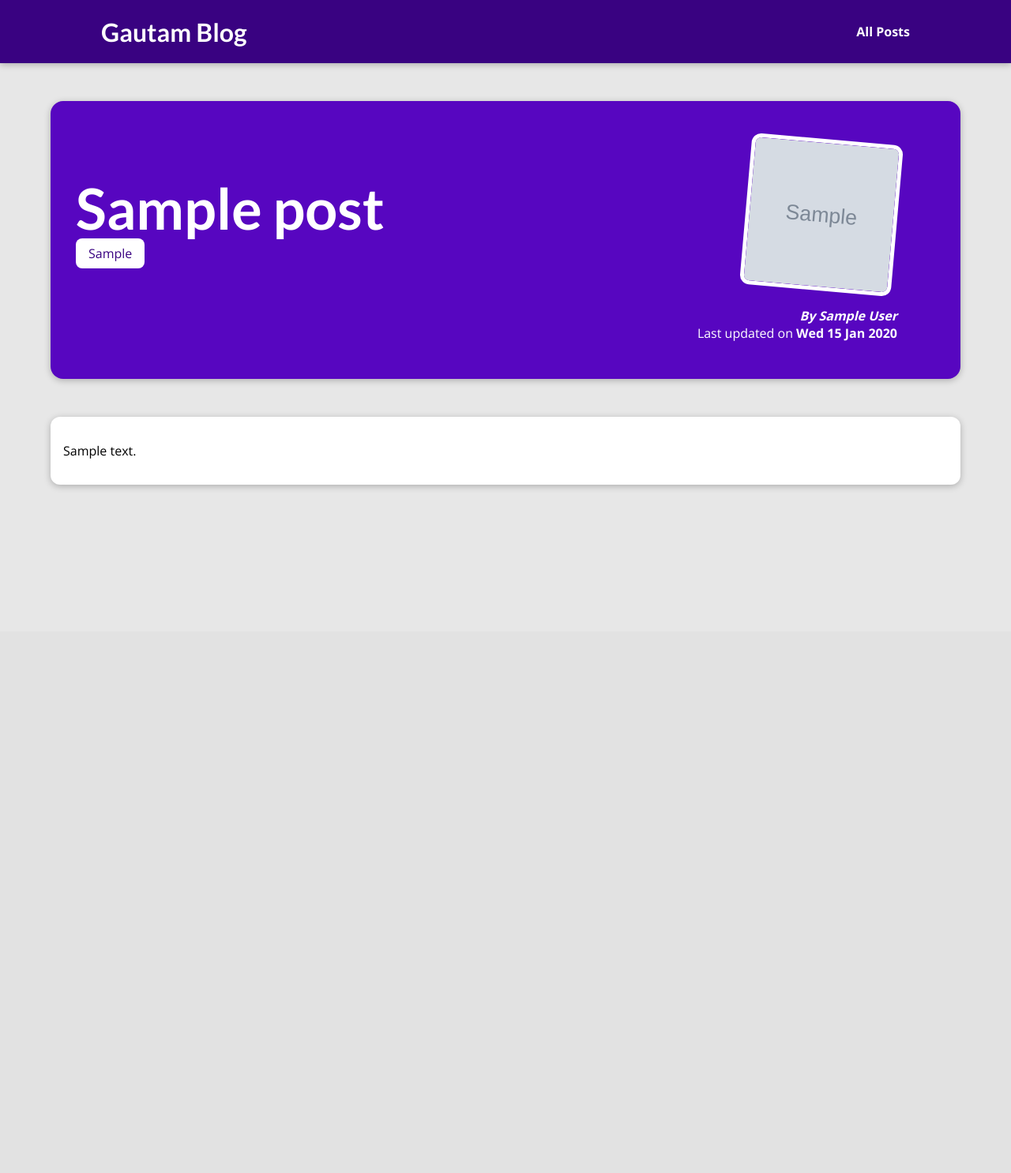
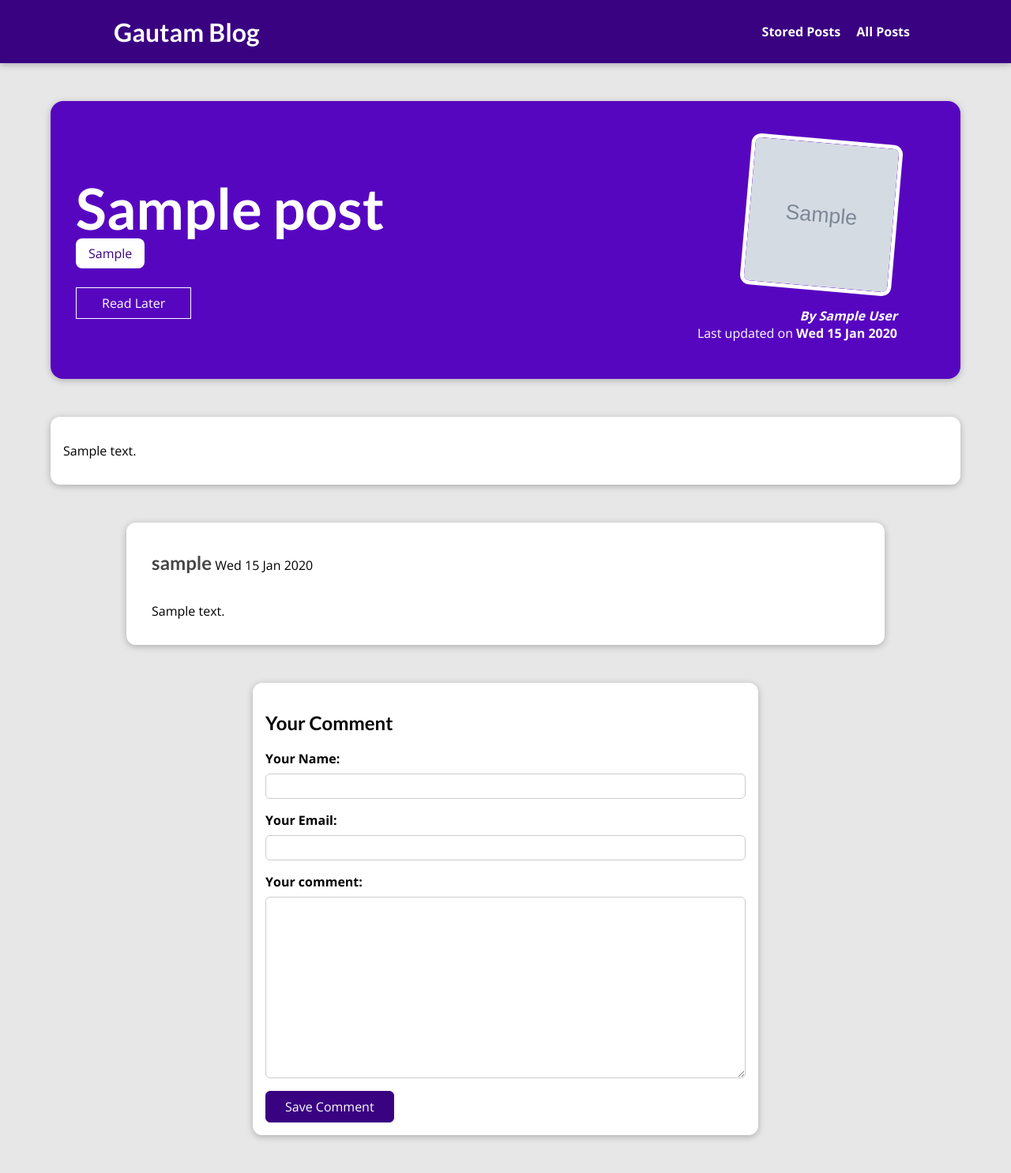
Before and after one commit to Gautam-Diwan/Django-Personal-Blog, a Django app: a page that uses my_site/templates/base.html in a window 1280 px wide. Shown: the whole page at 79% size. Before the commit the page ends 618 px from the top, so only its background shows below. Run offline with Django 5.2, Linux system fonts and the light colour scheme; tables that the repository leaves empty hold one stand-in row (values such as "Sample post"); grey boxes marked "Sample" are stand-in pictures.

Commit message:
Add comments and Read Later functionality

```diff
--- /dev/null
+++ b/my_site/blog/forms.py
@@ -0,0 +1,12 @@
+from django import forms
+from .models import Comment
+
+class CommentForm(forms.ModelForm):
+    class Meta:
+        model = Comment
+        exclude = ["post"]
+        labels = {
+            "user_name": "Your Name",
+            "user_email": "Your Email",
+            "text": "Your comment"
+        }
--- a/my_site/blog/models.py
+++ b/my_site/blog/models.py
@@ -33,3 +33,19 @@ class Post(models.Model):
     author = models.ForeignKey(
         Author, null=True, on_delete=models.SET_NULL, related_name="posts")
     tags = models.ManyToManyField(Tag)
+
+    def __str__(self):
+        return self.title
+
+
+
+class Comment(models.Model):
+    user_name = models.CharField(max_length=120)
+    user_email = models.EmailField(max_length=254)
+    text = models.TextField(max_length=400)
+    post = models.ForeignKey(
+        Post, on_delete=models.CASCADE, related_name="comments")
+    date = models.DateField(auto_now=True)
+
+    def __str__(self):
+        return self.text
--- a/my_site/blog/static/blog/post-details.css
+++ b/my_site/blog/static/blog/post-details.css
@@ -57,6 +57,25 @@ body {
     font-weight: bold;
 }
 
+#read-later {
+    margin: 2rem 0;
+}
+
+#read-later button {
+    background-color: transparent;
+    border: 1px solid white;
+    padding: 0.5rem 2rem;
+    font: inherit;
+    color: white;
+    cursor: pointer;
+}
+
+#read-later button:hover,
+#read-later button:active {
+    background-color: white;
+    color: #390281;
+}
+
 main {
     width: 90%;
     max-width: 90rem;
@@ -73,3 +92,117 @@ main {
     padding: 0.5rem 1rem;
     border-radius: 8px;
 }
+
+#comment-form {
+    margin: 3rem auto;
+    width: 90%;
+    max-width: 40rem;
+    border-radius: 12px;
+    background-color: white;
+    box-shadow: 0 2px 8px rgba(0, 0, 0, 0.25);
+    padding: 1rem;
+}
+
+#comment-form button {
+    font: inherit;
+    background-color: #390281;
+    color: white;
+    border: 1px solid #390281;
+    padding: 0.5rem 1.5rem;
+    border-radius: 6px;
+    cursor: pointer;
+}
+
+#comment-form button:hover,
+#comment-form button:active {
+    background-color: #4f0ba7;
+    border-color: #4f0ba7;
+}
+
+.form-control {
+    margin-bottom: 1rem;
+}
+
+.form-control label {
+    font-weight: bold;
+    margin-bottom: 0.5rem;
+    display: block;
+}
+
+.form-control input,
+.form-control textarea {
+    display: block;
+    width: 100%;
+    font: inherit;
+    padding: 0.25rem;
+    border-radius: 6px;
+    border: 1px solid #ccc;
+}
+
+.errorlist {
+    list-style: none;
+    margin: 0.5rem 0;
+    padding: 0;
+    color: #d6000b;
+}
+
+.invalid label {
+    color: #d6000b;
+}
+
+.invalid input,
+.invalid textarea {
+    border-color: #d6000b;
+    background-color: #ffe6e7;
+}
+
+#alert {
+    margin: 8rem auto 3rem auto;
+    border: 1px solid #d6000b;
+    background-color: #ffe6e7;
+    padding: 1rem;
+    width: 90%;
+    max-width: 40rem;
+}
+
+#alert a {
+    text-decoration: none;
+    border: 1px solid #d6000b;
+    background-color: #d6000b;
+    color: white;
+    padding: 0.25rem 1.5rem;
+    border-radius: 6px;
+}
+
+#comments {
+    margin: 3rem auto;
+    width: 90%;
+    max-width: 60rem;
+    border-radius: 12px;
+    background-color: white;
+    box-shadow: 0 2px 8px rgba(0, 0, 0, 0.25);
+    padding: 1rem 2rem;
+}
+
+#comments ul {
+    list-style: none;
+    margin: 0;
+    padding: 0;
+}
+
+#comments li {
+    margin-bottom: 1rem;
+    border-bottom: 2px solid #ccc;
+}
+
+#comments li:last-of-type {
+    border-bottom: none;
+}
+
+#comments h2 {
+    color: #464646;
+}
+
+.comment-header {
+    display: ruby;
+}
--- a/my_site/blog/templates/blog/post-details.html
+++ b/my_site/blog/templates/blog/post-details.html
@@ -10,12 +10,33 @@
 {% endblock css_files %}
 
 {% block content %}
+    {% if comment_form.errors %}
+    <div id="alert">
+        <h2>Saving the comment failed!</h2>
+        <p>Please check the comment form below and try again.</p>
+        <a href="#comment-form"></a>
+    </div>
+    {% endif %}
+
     <section id="summary">
         <h2>{{ post.title}}</h2>
         <div>
             {% for tag in post_tags %}
                 <span class="tag">{{ tag.caption }}</span>
             {% endfor %}
+        </div>
+        <div id="read-later">
+            <form action="{% url "read-later" %}" method="POST">
+                {% csrf_token %}
+                <input type="hidden" name="post_id" value="{{ post.id }}">
+                <button>
+                    {% if saved_for_later %}
+                        Remove from "Read later" list
+                    {% else %}
+                        Read Later
+                    {% endif %}
+                </button>
+            </form>
         </div>
         <article>
             <img src="{{ post.image.url }}">
@@ -29,4 +50,33 @@
     <main>
         <p>{{ post.content|linebreaks }}</p>
     </main>
+
+    <section id="comments">
+        <ul>
+            {% for comment in comments %}
+                <li>
+                    <div class="comment-header">
+                        <h2>{{ comment.user_name }}</h2>
+                        <time>{{ comment.date|date:"D d M Y" }}</time>
+                    </div>
+                    <p>{{ comment.text|linebreaks }}</p>
+                </li>
+            {% endfor %}
+        </ul>
+    </section>
+
+    <section id="comment-form">
+        <h2>Your Comment</h2>
+        <form action="{% url "post-details-page" post.slug %}" method="POST">
+            {% csrf_token %}
+            {% for form_field in comment_form %}
+                <div class="form-control {% if form_field.errors %}invalid{% endif %}">
+                    {{ form_field.label_tag }}
+                    {{ form_field }}
+                    {{ form_field.errors }}
+                </div>
+            {% endfor %}
+            <button>Save Comment</button>
+        </form>
+    </section>
 {% endblock content %}
--- a/my_site/blog/urls.py
+++ b/my_site/blog/urls.py
@@ -3,5 +3,6 @@ from . import views
 urlpatterns = [
     path("", views.StartingPageView.as_view(), name="starting-page"),
     path("posts", views.AllPostsView.as_view(), name="posts-page"),
-    path("post/<slug:slug>", views.SinglePostView.as_view(), name="post-details-page")
+    path("post/<slug:slug>", views.SinglePostView.as_view(), name="post-details-page"),
+    path("read-later", views.ReadLaterView.as_view(), name="read-later")
 ]
--- a/my_site/blog/views.py
+++ b/my_site/blog/views.py
@@ -1,9 +1,13 @@
 from datetime import date
 
 from django.shortcuts import render, get_object_or_404
+from django.http import HttpResponseRedirect
+from django.urls import reverse
 from django.views.generic import ListView, DetailView
+from django.views import View
 
 from .models import Post
+from .forms import CommentForm
 
 # Create your views here.
 
@@ -28,11 +32,70 @@ class AllPostsView(ListView):
     context_object_name = "all_posts"
 
 
-class SinglePostView(DetailView):
-    model = Post
-    template_name = "blog/post-details.html"
+class SinglePostView(View):
 
-    def get_context_data(self, **kwargs):
-        context = super().get_context_data(**kwargs)
-        context["post_tags"] = self.object.tags.all()
-        return context
+    def is_stored_post(self, request, post_id):
+        stored_posts = request.session.get("stored_posts", [])
+        is_saved_for_later = post_id in stored_posts
+        return is_saved_for_later
+
+    def __render_context(self, request, post):
+
+        context = {
+            "post": post,
+            "post_tags": post.tags.all(),
+            "comment_form": CommentForm(),
+            "comments": post.comments.all().order_by("-id"),
+            "saved_for_later": self.is_stored_post(request, post.id)
+        }
+        return render(request, "blog/post-details.html", context)
+
+    def get(self, request, slug):
+        post = Post.objects.get(slug=slug)
+
+        return self.__render_context(request, post)
+
+    def post(self, request, slug):
+        comment_form = CommentForm(request.POST)
+        post = Post.objects.get(slug=slug)
+
+        if comment_form.is_valid():
+            comment = comment_form.save(commit=False)
+            comment.post = post
+            comment.save()
+            return HttpResponseRedirect(reverse("post-details-page", args=[slug]))
+
+        return self.__render_context(request, post)
+
+
+class ReadLaterView(View):
+    def get(self, request):
+        stored_posts = request.session.get("stored_posts", [])
+        context = {}
+
+        if len(stored_posts) == 0:
+            context["posts"] = []
+            context["has_posts"] = False
+        else:
+            posts = Post.objects.filter(id__in=stored_posts)
+            context["posts"] = posts
+            context["has_posts"] = True
+
+        return render(request, "blog/stored-posts.html", context)
+
+    def post(self, request):
+        stored_posts = request.session.get("stored_posts", [])
+        post_id = int(request.POST["post_id"])
+
+        if post_id not in stored_posts:
+            stored_posts.append(post_id)
+            request.session["stored_posts"] = stored_posts
+            return HttpResponseRedirect("/")
+        else:
+            stored_posts.remove(post_id)
+            request.session["stored_posts"] = stored_posts
+
+            current_post = Post.objects.get(id=post_id)
+            current_post_slug = current_post.slug
+
+            return HttpResponseRedirect(reverse("post-details-page", args=[current_post_slug]))
--- a/my_site/static/app.css
+++ b/my_site/static/app.css
@@ -35,6 +35,7 @@ h3 {
   text-decoration: none;
   color: white;
   font-weight: bold;
+  margin-left: 1rem;
 }
 
 #main-navigation a:hover,
--- a/my_site/templates/base.html
+++ b/my_site/templates/base.html
@@ -13,6 +13,7 @@
     <header id="main-navigation">
         <h1><a href="{% url "starting-page" %}">Gautam Blog</a></h1>
         <nav>
+            <a href="{% url "read-later" %}">Stored Posts</a>
             <a href="{% url "posts-page" %}">All Posts</a>
         </nav>
     </header>
```
Also changed, not shown: my_site/blog/admin.py (+6 -1 lines), my_site/blog/static/blog/stored-posts.css (added, +39 -0 lines), my_site/blog/templates/blog/stored-posts.html (added, +24 -0 lines), my_site/blog/migrations/0003_comment.py (added), my_site/blog/migrations/0004_rename_name_comment_user_name.py (added), my_site/blog/migrations/0005_comment_date.py (added).
